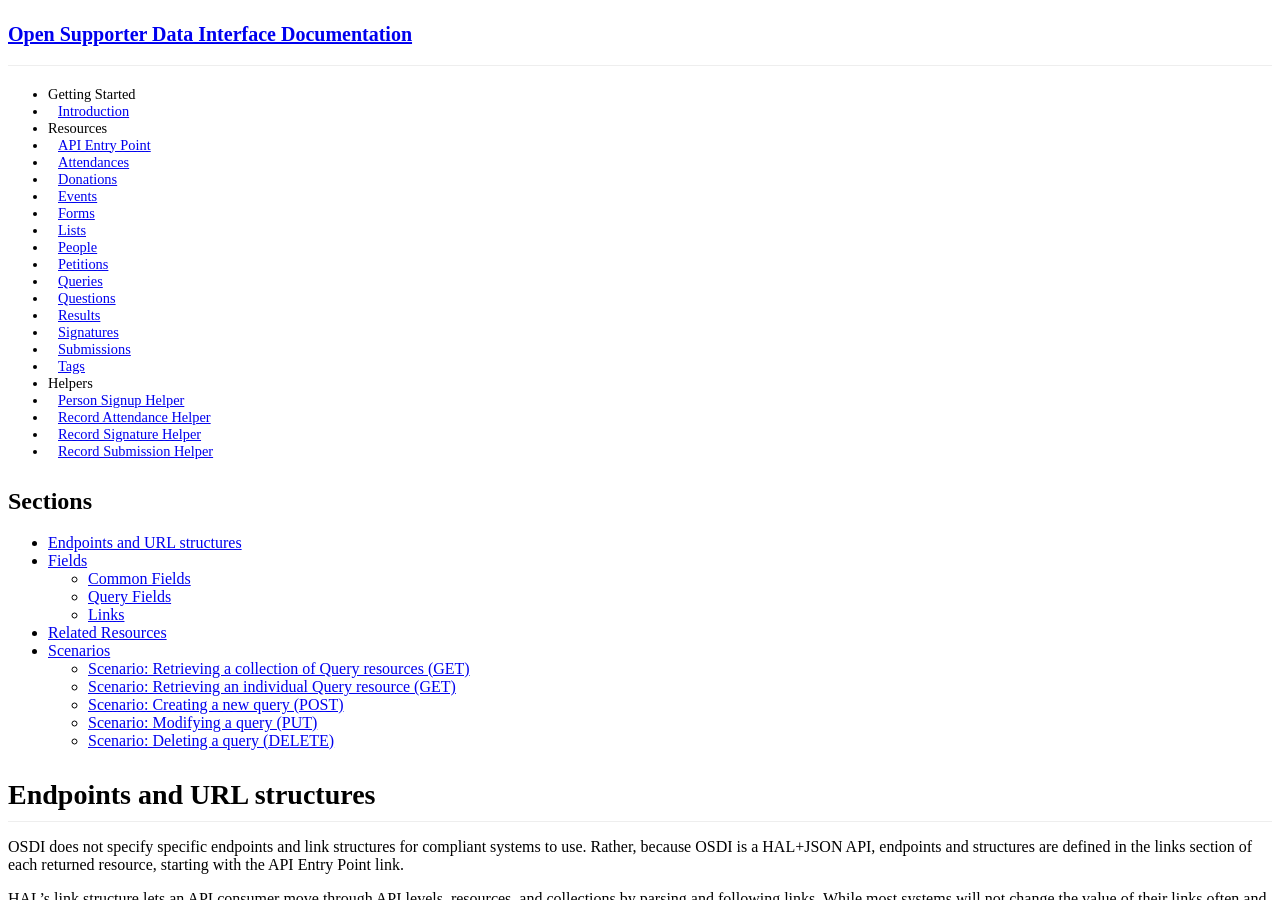
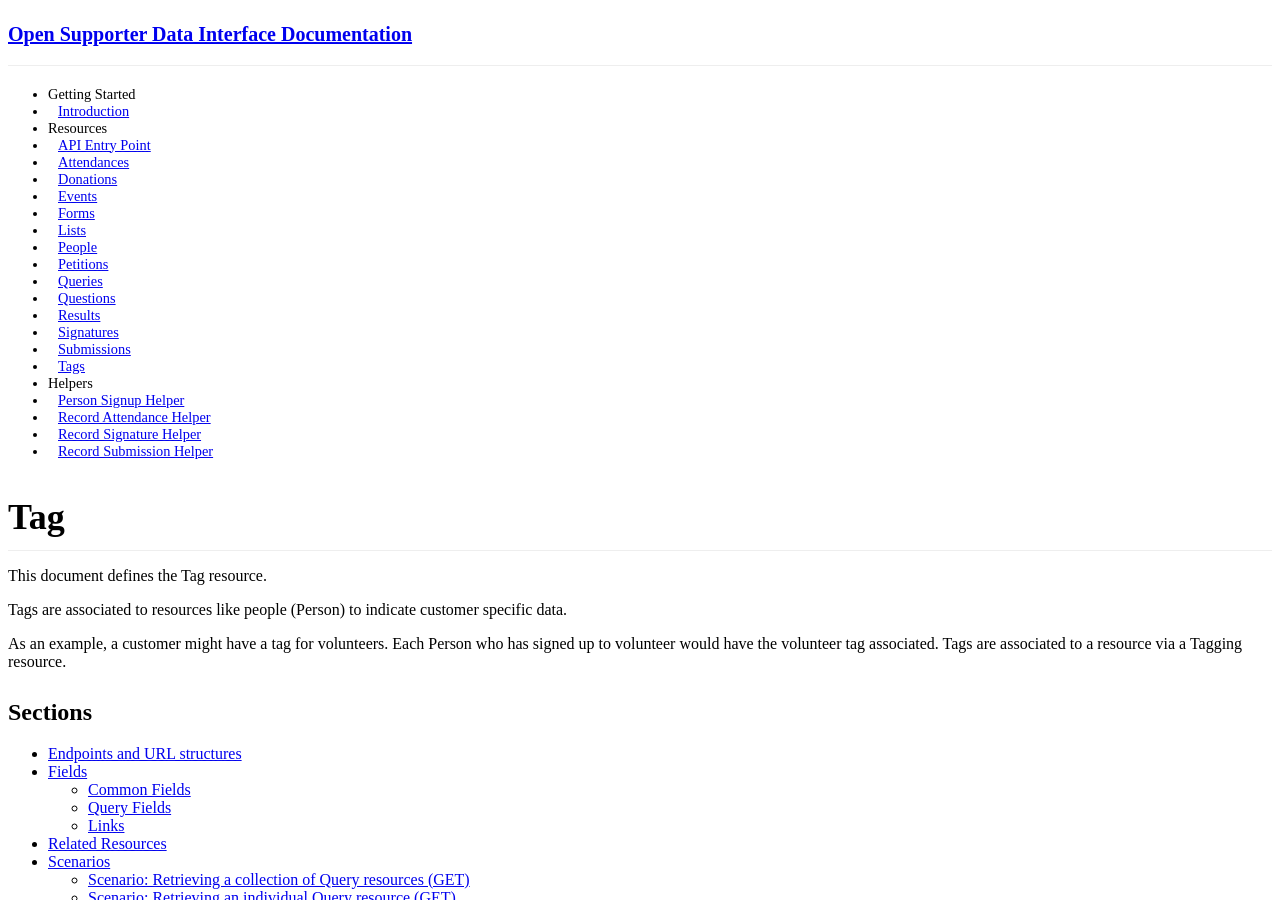
Before and after one commit to opensupporter/osdi-docs, a Jekyll site: the page built from tags.md, in a window 1280 px wide and 900 px high. Built offline with Jekyll 4.4.1, drawn with Linux system fonts in a browser that asks for light colours; a style sheet for code colours, icons or effects is not loaded.

Commit message:
update to new doc format

```diff
--- a/tags.md
+++ b/tags.md
@@ -2,6 +2,12 @@
 layout: default
 title: "Tags"
 ---
+# Tag
+This document defines the Tag resource.
+
+Tags are associated to resources like people (Person) to indicate customer specific data.
+
+As an example, a customer might have a tag for volunteers.  Each Person who has signed up to volunteer would have the volunteer tag associated.  Tags are associated to a resource via a Tagging resource.
 
 ### Sections
 
```
